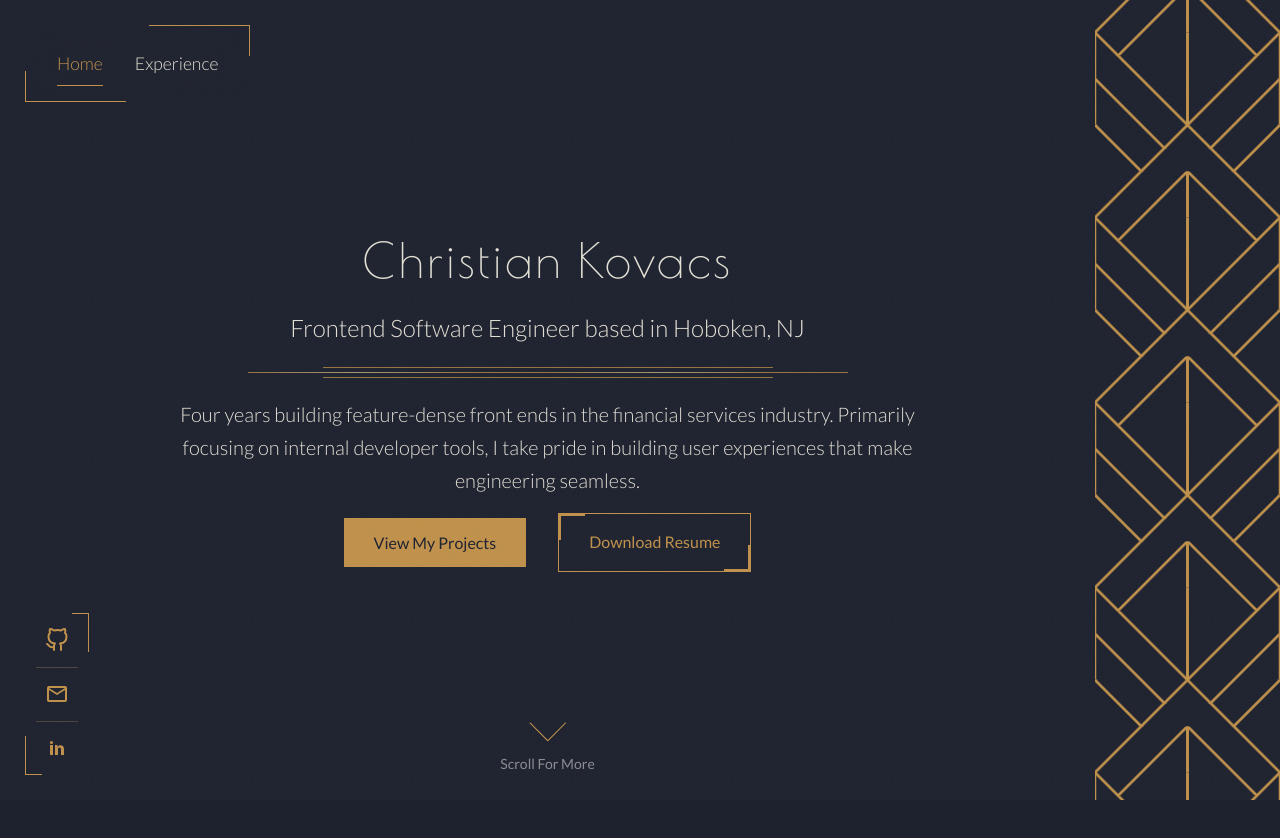
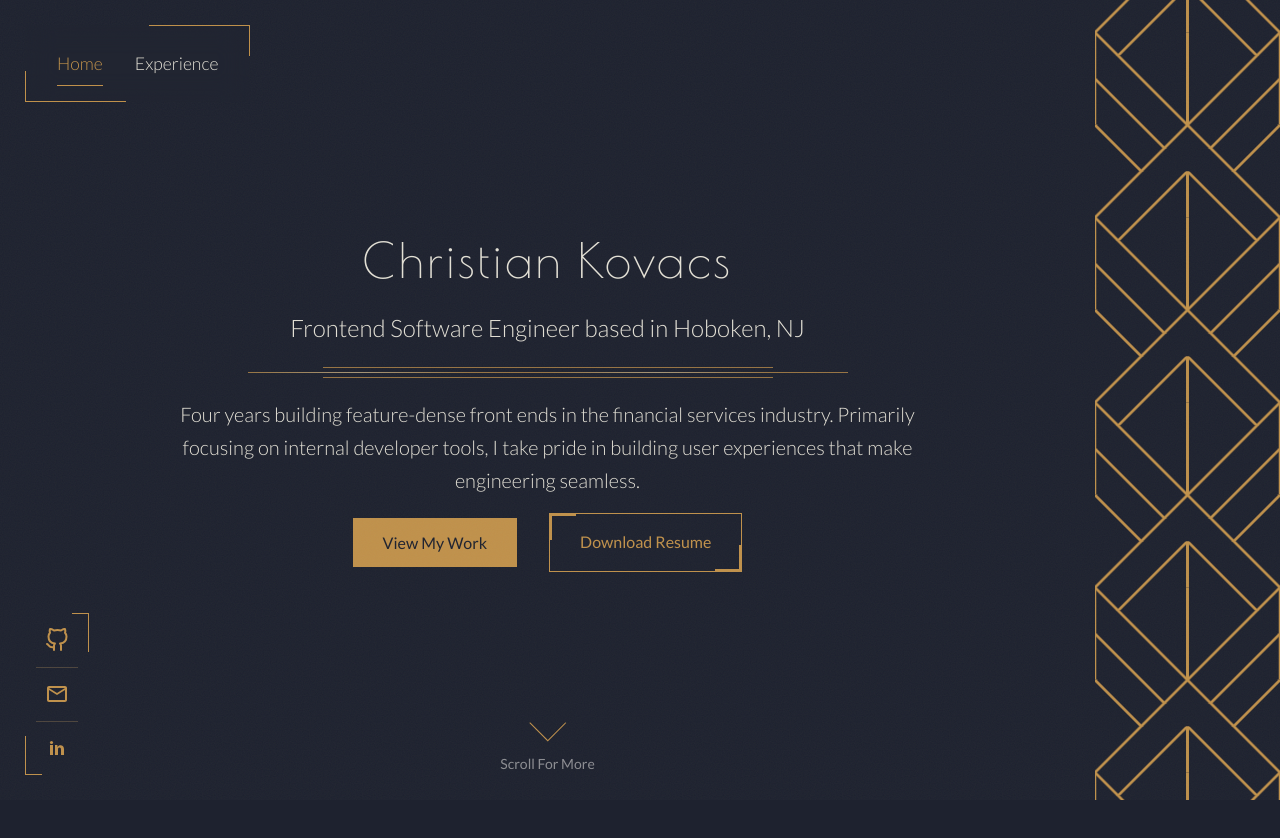
Before and after one commit to ckovacsdev/ckdev, a React (Vite) app: page / in a window 1280 px wide. Shown: the top 838 px of the page. Built offline with nearby package versions, Linux system fonts and the light colour scheme.

Commit message:
scroll to work

```diff
--- a/src/pages/home/home.tsx
+++ b/src/pages/home/home.tsx
@@ -41,7 +41,7 @@ export const Home = () => {
                         Primarily focusing on internal developer tools, I take pride in building user experiences that make engineering seamless.
                     </p>
                     <div className='home-buttons'>
-                        <DecoButton type='primary' title='View My Projects' onClick={() => console.log('projects')} />
+                        <DecoButton type='primary' title='View My Work' onClick={() => scrollToSection('work')} />
                         <DecoButton type='secondary' title='Download Resume' href='/Christian_Kovacs_Resume.pdf' />
                     </div>
                 </div>
```
